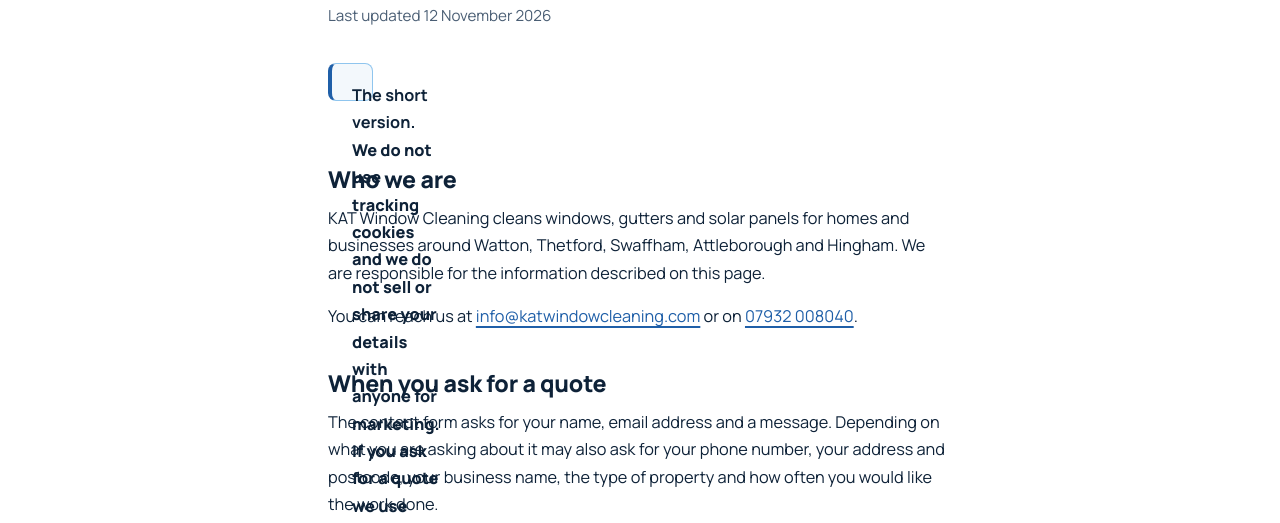
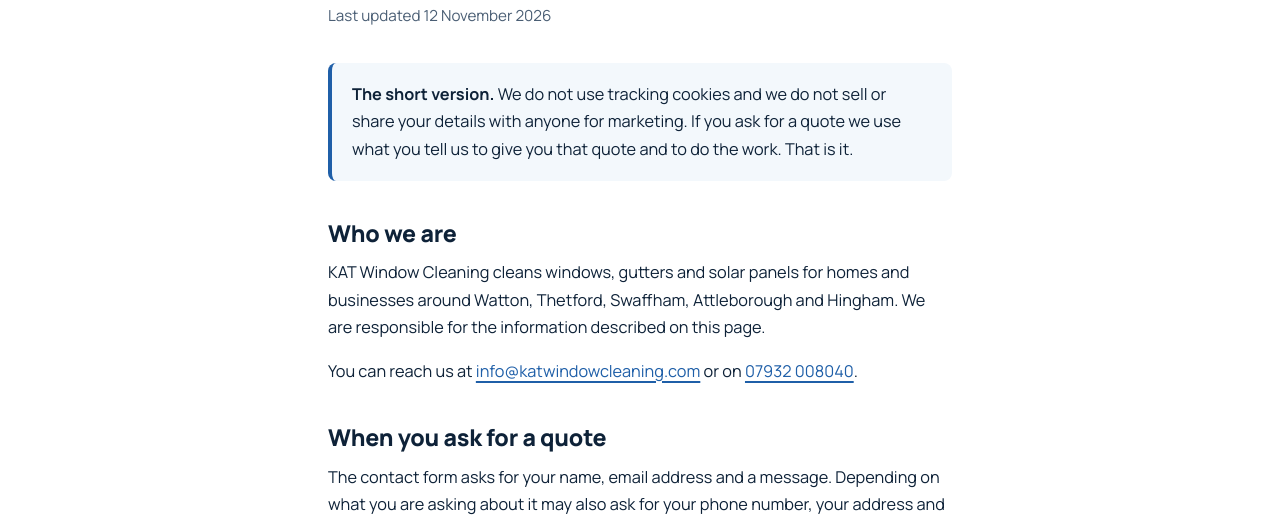
Before and after one commit to jake-austin94/katwindowcleaning, a plain HTML site: page privacy.html in a window 1280 px wide. Shown: the part 217-740 px from the top of the page. Drawn offline with Linux system fonts and the light colour scheme; no server answers.

Commit message:
Fix the collapsed summary box on the privacy page
Same clash as Tim's site: .callout is already the 30px numbered circle in
the main stylesheet, so the summary box collapsed and its text spilled over
the page. Renamed to .legal-summary.

Co-Authored-By: Claude Opus 5 <noreply@anthropic.com>
Claude-Session: https://claude.ai/code/session_01MFLY8y9EHJAHQ5WXXnQT3a

```diff
--- a/privacy.html
+++ b/privacy.html
@@ -27,8 +27,8 @@
   .legal ul { margin: 0 0 1rem; padding-left: 1.15rem; }
   .legal li { margin-bottom: .5rem; }
   .legal a { color: var(--blue); }
-  .legal .callout { background: var(--mist); border-left: 4px solid var(--blue); border-radius: 8px; padding: 1.1rem 1.25rem; margin: 0 0 1.6rem; }
-  .legal .callout p:last-child { margin-bottom: 0; }
+  .legal .legal-summary { background: var(--mist); border-left: 4px solid var(--blue); border-radius: 8px; padding: 1.1rem 1.25rem; margin: 0 0 1.6rem; }
+  .legal .legal-summary p:last-child { margin-bottom: 0; }
   .legal-foot { border-top: 1px solid var(--line); margin-top: 2.6rem; padding-top: 1.6rem; }
 </style>
 </head>
@@ -47,7 +47,7 @@
     <h1>Privacy &amp; cookies</h1>
     <p class="updated">Last updated 12 November 2026</p>
 
-    <div class="callout">
+    <div class="legal-summary">
       <p><strong>The short version.</strong> We do not use tracking cookies and we do not sell or share your details with anyone for marketing. If you ask for a quote we use what you tell us to give you that quote and to do the work. That is it.</p>
     </div>
 
```
